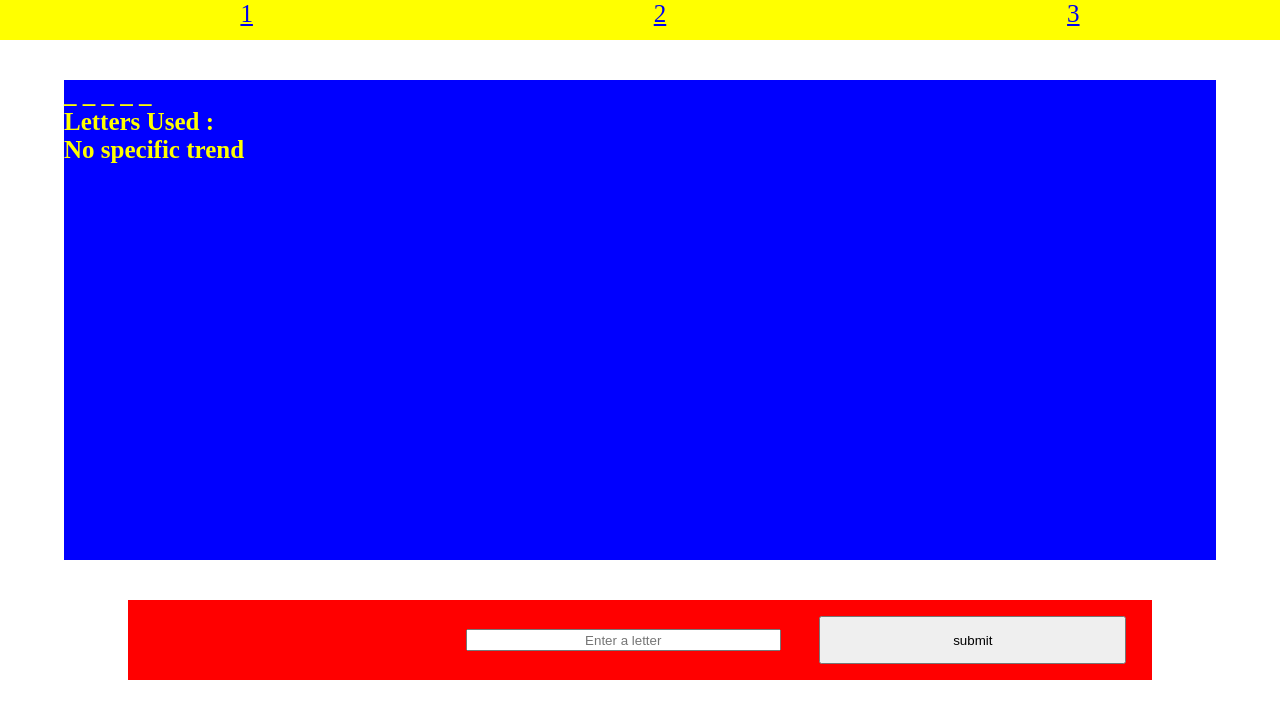
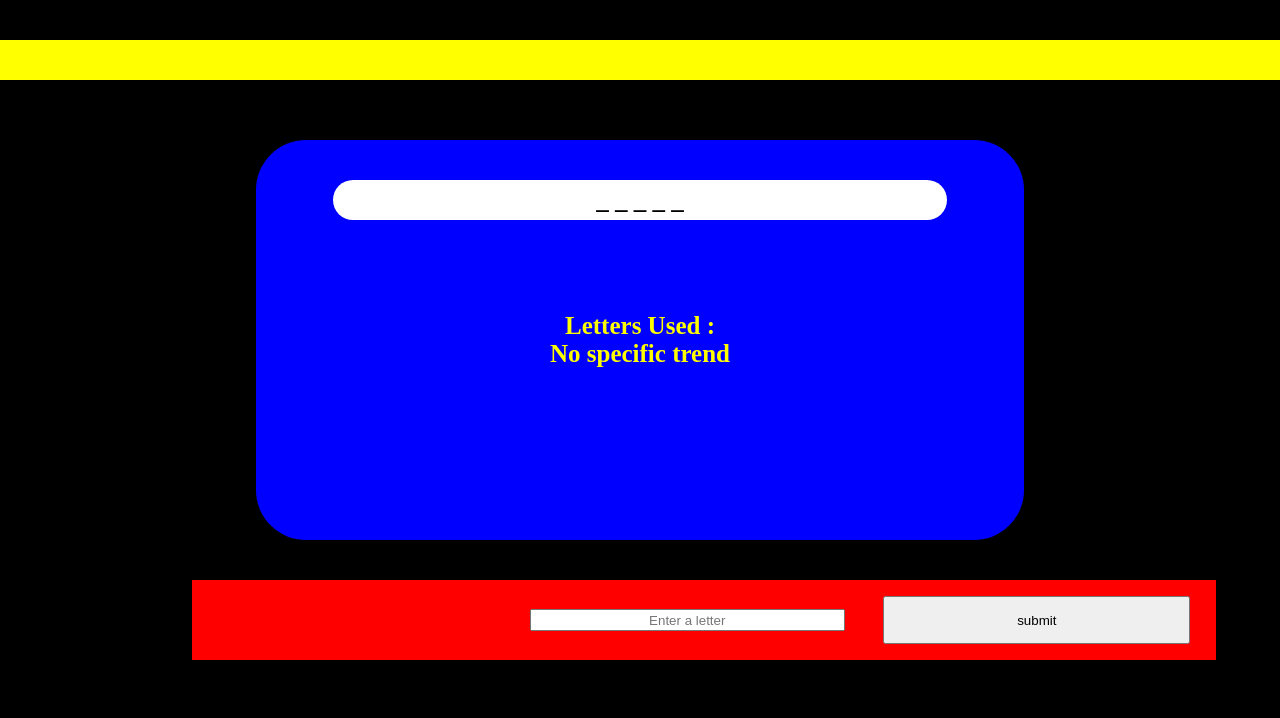
Before and after one commit to wag154/brainy-branchers-learning-website, a plain HTML site: page Client/Hangman.html in a window 1280 px wide. Drawn offline with Linux system fonts and the light colour scheme.

Commit message:
added style

```diff
--- a/Client/Hangman.html
+++ b/Client/Hangman.html
@@ -10,19 +10,19 @@
 <body>
 
   <section id = "Menu">
-    <ul class = "list">
-      <Li><a href = "#">1</a></Li>
-      <li><a href = "#">2</a></li>
-      <li><a href = "#">3</a></li>
-    </ul>
+
   </section>
+  <section id = "MainDis">
 
     <section id = "Display-Hangman">
       <div id = "HangmanDis">
 
       </div>
+
+
       <h1 id = "Describe">No specific trend</h1>
       <h1 id = "LettersUsed"></h1>
+
       <div id = "LettersLefts"><h1></h1></div>
 
     </section>
@@ -33,6 +33,7 @@
         <input id = "letter" type = "text" name = "UserInput" maxlength="1" placeholder="Enter a letter">
       </form>
     </section>
+  </section>
   <script src="js/script.js"></script>
 </body>
 </html>
--- a/Client/css/style.css
+++ b/Client/css/style.css
@@ -3,6 +3,8 @@
 }
 
 #Menu {
+  position: absolute;
+  top: 5vh;
   width : 100vw;
   height : 5vh;
   background-color: yellow;
@@ -15,13 +17,14 @@ h1{
 }
 
 #Display-Hangman{
+  position: relative;
   display: flex;
-  height: 60vh;
-  width : 90vw;
-  margin-left: 5vw;
-  margin-top: 5vh;
+  height: 50vh;
+  width : 60vw;
+  border-radius: 50px;
   background-color : blue;
-  justify-content: flex-end;
+  justify-content: center;
+  align-items: center;
   flex-direction: column-reverse;
 }
 
@@ -49,20 +52,31 @@ width : 30%;
 height :60%;
 margin-right: 2vw;
 }
-.list{
-  display: flex;
-  justify-content: space-around;
-  align-items: flex-end;
-  list-style-type: none;
-}
-
-.list li {
-  font-size: 25px;
-}
-
 #LoginDis {
   background-color: yellow;
   width: 100vw;
   height : 70vh;
-
 }
+#MainDis{
+  background-color: black;
+  display: flex;
+  flex-direction: column;
+  justify-content: center;
+  align-items: center;
+  width: 100vw;
+  height :100vh;
+}
+#LettersLefts{
+  border-radius: 150px;
+  display: flex;
+  justify-content: center;
+  align-items: center;
+  position:absolute ;
+  top:10%;
+  background-color: white;
+  width: 80%;
+  height :10%;
+}
+#LettersLefts > h1{
+  color :black;
+}
```
Lines whose indentation alone changed are shown as unchanged.
